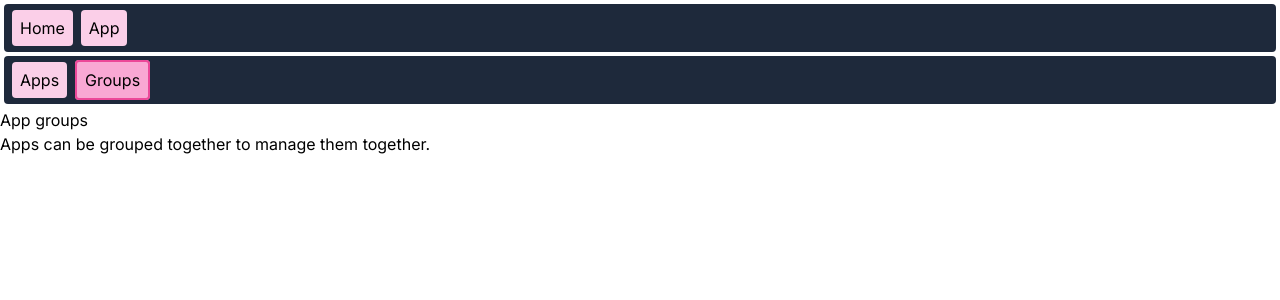
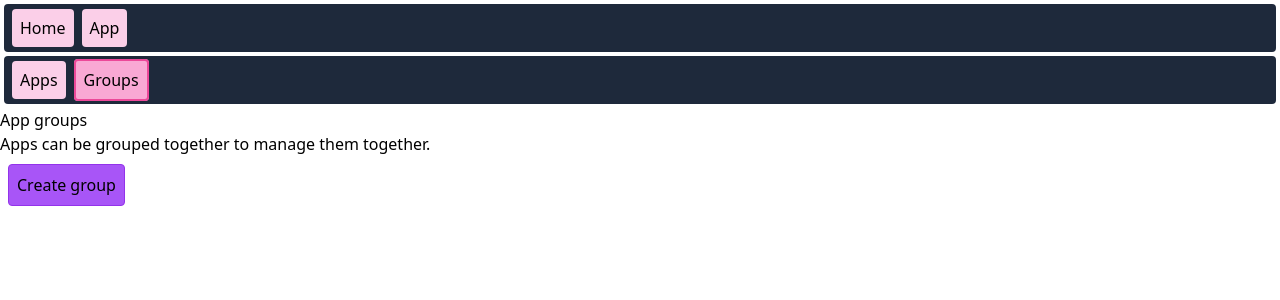
Before and after one commit to FelixRiddle/general-frontend, a Next.js app: page /app/groups in a window 1280 px wide. Shown: the top 300 px of the page. Built offline with nearby package versions, Linux system fonts and the light colour scheme.

Commit message:
Fancy button for doing actions

```diff
--- a/package.json
+++ b/package.json
@@ -10,6 +10,7 @@
         "prod": "next build && next start"
     },
     "dependencies": {
+        "@heroicons/react": "^2.1.3",
         "@xterm/xterm": "^5.5.0",
         "anser": "^2.1.1",
         "cookie-parser": "^1.4.6",
--- /dev/null
+++ b/src/app/app/groups/CreateGroupForm.tsx
@@ -0,0 +1,55 @@
+"use client";
+
+import { useState } from "react"
+
+import navbarStyles from "@/styles/navbar.module.css";
+import Button from "@/components/button/Button";
+
+/**
+ * Create group form
+ */
+export default function CreateGroupForm() {
+    const [groupApps, setGroupApps] = useState([]);
+    const [show, setShow] = useState(false);
+
+    return (
+        <div>
+            {/* <button
+                onClick={() => setShow(!show)}
+                className={`${navbarStyles.navbar} mr-2 ${show ? navbarStyles.navbarActive : ""}`}
+            >
+                Create group
+            </button> */}
+
+            {/* Toggle show */}
+            <Button
+                onClick={() => setShow(!show)}
+            >
+                Create group
+            </Button>
+
+            {show && (
+                <form action="">
+                    <div>
+                        <label htmlFor="groupName" className="m-1">Group name</label>
+                        <input type="text" id="groupName" name="groupName" className="m-1 border rounded border-gray-900"/>
+                    </div>
+                    <div>
+                        <label htmlFor="groupDescription" className="m-1">Group description</label>
+                        <input type="text" id="groupDescription" name="groupDescription" className="m-1 border rounded border-gray-900" />
+                    </div>
+                    <div>
+                        {/* This one take it lightly, because it will take a while to make it actually pleasingly functional */}
+                        <label htmlFor="selectedApps" className="m-1">Select apps in the group</label>
+                        <input type="text" className="m-1 border rounded border-gray-900" />
+                    </div>
+                    {/* <button type="submit">Create group</button> */}
+                    <Button>Create group</Button>
+                </form>
+            ) || (
+                <div>
+                </div>
+            )}
+        </div>
+    )
+}
--- a/src/app/app/groups/page.tsx
+++ b/src/app/app/groups/page.tsx
@@ -1,4 +1,5 @@
 import AppCustomNavbar from "../AppCustomNavbar";
+import CreateGroupForm from "./CreateGroupForm";
 
 /**
  * App groups page
@@ -13,6 +14,9 @@ export default function GroupsPage() {
             <p>
                 Apps can be grouped together to manage them together.
             </p>
+
+            {/* No joke, it's really hard to program this thing */}
+            <CreateGroupForm />
         </div>
     );
 }
--- a/src/app/layout.tsx
+++ b/src/app/layout.tsx
@@ -1,11 +1,11 @@
 'use client';
 
-import { Inter } from "next/font/google";
+// import { Inter } from "next/font/google";
 
 import "./globals.css";
 import Navbar from "@/components/navbar/Navbar";
 
-const inter = Inter({ subsets: ["latin"] });
+// const inter = Inter({ subsets: ["latin"] });
 
 /**
  * Root layout
@@ -20,7 +20,9 @@ export default function RootLayout({
 }>) {
     return (
         <html lang="en">
-            <body className={inter.className}>
+            <body
+            // className={inter.className}
+            >
                 <main>
                     <Navbar></Navbar>
                     {children}
--- /dev/null
+++ b/src/app/ui/search.tsx
@@ -0,0 +1,31 @@
+"use client";
+
+import { MagnifyingGlassIcon } from "@heroicons/react/24/outline";
+
+export default function Search({ placeholder }: {
+    placeholder?: string,
+}) {
+    function handleSearch(term: string) {
+        console.log(`Term: ${term}`);
+    }
+
+    return (
+        <div className={"relative flex flex-1 flex-shrink-0"}>
+            <label htmlFor="search" className="sr-only">
+                Search
+            </label>
+            <input
+                type="text"
+                className="peer block w-full rounded-md border border-gray-200 py-[9px] pl-10 text-sm outline-2 placeholder:text-gray-500"
+                placeholder={placeholder}
+                onChange={(e) => {
+                    // Send input to handle search
+                    handleSearch(e.target.value);
+                }}
+            />
+            <MagnifyingGlassIcon
+                className={"absolute left-3 top-1/2 h-[18px] w-[18px] -translate-y-1/2 text-gray-500 peer-focus:text-gray-900"}
+            />
+        </div>
+    );
+}
--- /dev/null
+++ b/src/components/button/Button.tsx
@@ -0,0 +1,34 @@
+import { useState } from "react";
+
+/**
+ * Button
+ *
+ * This is a button to make actions or show things
+ */
+export default function Button({
+    children,
+    onClick,
+    clickToggleActive = true
+}: {
+    children: React.ReactNode;
+    onClick?: () => void;
+    clickToggleActive?: boolean;
+}) {
+    const [active, setActive] = useState(clickToggleActive);
+
+    return (
+        <button
+            onClick={(e) => {
+                e.preventDefault();
+
+                setActive(!active);
+
+                if(onClick) {
+                    onClick();
+                }
+            }}
+            className={`border rounded border-purple-600 bg-purple-500 active:bg-purple-400 p-2 m-2 ${active && "bg-purple-400"}`}>
+            {children}
+        </button>
+    );
+}
```
Also changed, not shown: doc/source/apps/Index.md (+0 -13 lines), doc/source/apps/group/Create group form.md (added, +13 -0 lines), doc/source/components/simple app view/Index.md (added, +18 -0 lines), 1 other file (tests, documents, lock files or other folders).
